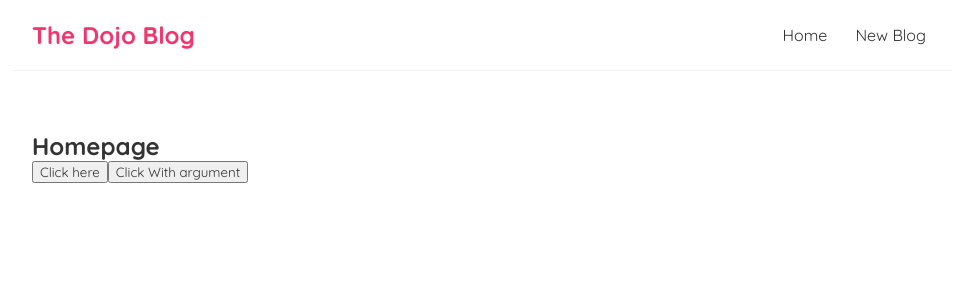
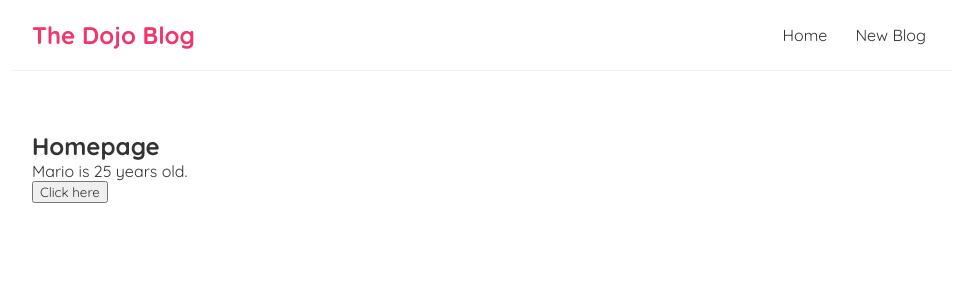
Before and after one commit to moussa32/dojo-blog, a React (Create React App) app: page / in a window 1280 px wide. Shown: the top 300 px of the page, without its empty margins (158-1114 px from the left). Built offline with nearby package versions, Linux system fonts and the light colour scheme.

Commit message:
adding useState

```diff
--- a/src/Home.js
+++ b/src/Home.js
@@ -1,19 +1,21 @@
+import { useState } from 'react';
+
 const Home = () => {
+    //let name = 'mario';
+    const [name, setName] = useState('Mario');
+    const [age, setAge] = useState(25);
 
-    const handelClick = (eventObject) => {
-        console.log('Hello');
-        console.log(eventObject);
-    }
-    const handelClickWithArgument = (name, e) => {
-        console.log(name);
-        console.log(e.target);
+
+    const handelClick = () => {
+        setName('luigi');
+        setAge(55);
     }
 
     return (
         <div className="home">
             <h2>Homepage</h2>
+            <p>{ name } is { age } years old.</p>
             <button onClick={handelClick}>Click here</button>
-            <button onClick={(e) => handelClickWithArgument('Moussa', e)}>Click With argument</button>
         </div>
     );
 }
```
